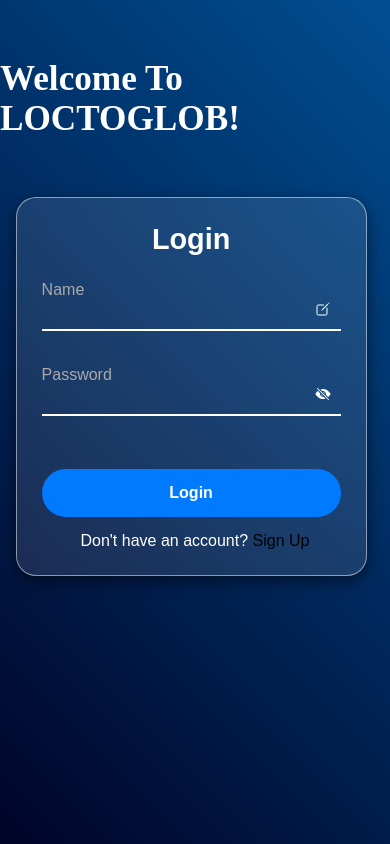
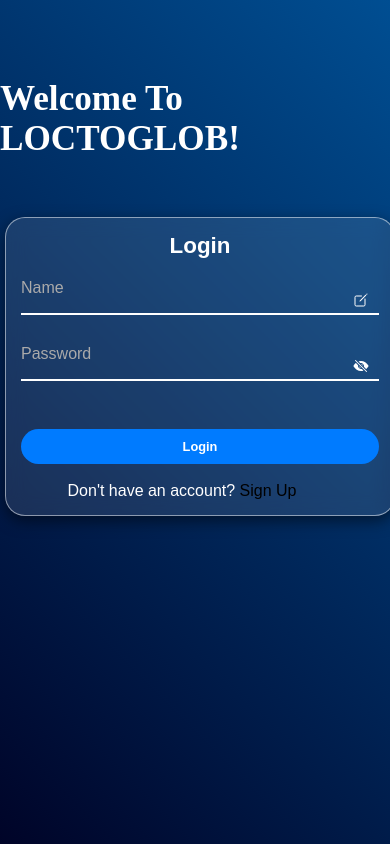
Before and after one commit to MUNEESH08/220701175-CS19542-IP-Project, a Flask app: page /login in a window 390 px wide. Run offline with Flask 2, Linux system fonts and the light colour scheme.

Commit message:
Update login.css

```diff
--- a/static/login.css
+++ b/static/login.css
@@ -17,8 +17,8 @@ body {
   font-family: 'Gill Sans', 'Gill Sans MT', Calibri, 'Trebuchet MS', sans-serif;
   width: 90%;
   margin-left: 4%;
-  max-width: 500px; /* Increased max-width for a larger box */
-  padding: 40px; /* Increased padding for better spacing */
+  max-width: 500px; /* Larger box for bigger screens */
+  padding: 40px; /* Better spacing */
   background: rgba(255, 255, 255, 0.1);
   border-radius: 20px;
   border: 1px solid rgba(255, 255, 255, 0.5);
@@ -26,9 +26,9 @@ body {
   backdrop-filter: blur(10px);
 }
 
-h1{
+h1 {
   color: white;
-  font-family:'Times New Roman', Times, serif;
+  font-family: 'Times New Roman', Times, serif;
   margin-top: 15%;
   margin-bottom: 15%;
   font-size: 2.2em;
@@ -41,18 +41,18 @@ h2 {
   margin-bottom: 25px; /* Adjusted margin for better visual spacing */
 }
 
-.h{
+.h {
   color: white;
   margin-top: 5%;
   margin-left: 13%;
 }
 
-a{
+a {
   color: black;
   text-decoration: none;
 }
 
-a:hover{
+a:hover {
   color: blue;
 }
 
@@ -137,3 +137,58 @@ button:hover {
     font-size: 16px; /* Slightly larger font size on smaller screens */
   }
 }
+
+/* Additional Media Queries for Mobile */
+@media (max-width: 576px) {
+  body {
+    justify-content: flex-start;
+    padding-top: 20px;
+  }
+
+  .login-box {
+    width: 100%;
+    padding: 20px; /* Reduced padding for mobile */
+    margin: 0 10px; /* Reduced margin for mobile */
+    max-width: 400px; /* Reduce max width for mobile devices */
+  }
+
+  h2 {
+    font-size: 1.6em; /* Further reduced font size for smaller screens */
+    margin-bottom: 20px;
+  }
+
+  .input-box {
+    margin: 20px 0; /* Slightly reduced margin between input boxes */
+  }
+
+  .input-box input {
+    padding: 12px; /* Reduced padding for input fields on mobile */
+    font-size: 14px; /* Reduced font size for inputs */
+  }
+
+  button {
+    padding: 12px; /* Reduced padding for button */
+    font-size: 0.9em; /* Reduced button text size */
+  }
+}
+
+@media (max-width: 400px) {
+  .login-box {
+    padding: 15px; /* Further reduced padding for very small screens */
+    margin: 0 5px;
+  }
+
+  h2 {
+    font-size: 1.4em; /* Further reduced font size */
+  }
+
+  .input-box input {
+    padding: 10px; /* Smaller input padding */
+    font-size: 12px; /* Smaller font size for inputs */
+  }
+
+  button {
+    padding: 10px; /* Smaller button padding */
+    font-size: 0.8em; /* Smaller button font size */
+  }
+}
```
